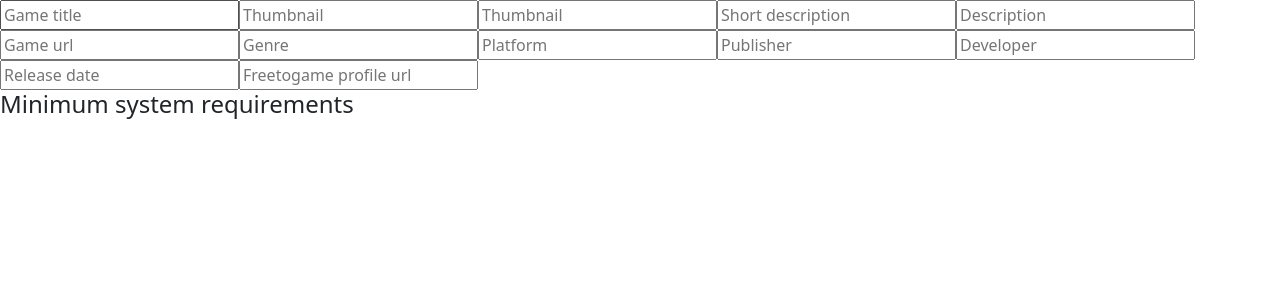
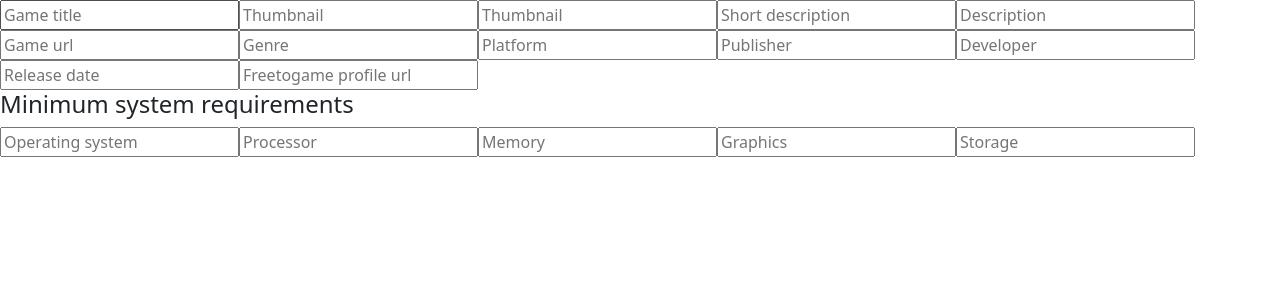
Before and after one commit to assembler-school/react-first-stage-project, a React (Create React App) app: page /new-game in a window 1280 px wide. Shown: the top 300 px of the page. Built offline with nearby package versions, Linux system fonts and the light colour scheme; no server answers.

Commit message:
building context+reducer

```diff
--- a/src/App.js
+++ b/src/App.js
@@ -1,23 +1,29 @@
 import { BrowserRouter as Router, Route, Switch } from "react-router-dom";
 import axios from "axios";
 import Home from "./pages/Home";
-import { useEffect, useReducer } from "react";
+import { createContext, useEffect, useReducer } from "react";
 import { HomeContext } from "./context/HomeContext";
 import GameDetails from "./pages/GameDetails";
 import NewGame from "./pages/NewGame";
 
 const initialState = {
   games: [],
+  gameDetails: {},
+  loadedGame: false,
 };
 
 function reducer(state, action) {
   switch (action.type) {
     case "LOAD":
-      return { games: [...action.payload] };
+      return { ...state, games: [...action.payload] };
+    case "LOAD_GAME":
+      return { ...state, gameDetails: action.payload, loadedGame: true };
     default:
       return state;
   }
 }
+
+export const testContext = createContext();
 
 function App() {
   const [state, dispatch] = useReducer(reducer, initialState);
@@ -52,6 +58,7 @@ function App() {
   }, [state.games]);
 
   return (
+    <testContext.Provider value={{ state: state, dispatch: dispatch }}>
       <Router>
         <Switch>
           <Route exact path="/game/:gameId">
@@ -63,12 +70,13 @@ function App() {
           </Route>
 
           <Route path="/">
-          <HomeContext.Provider value={{ state }}>
+            <HomeContext.Provider value={{ state: state, dispatch: dispatch }}>
               <Home />
             </HomeContext.Provider>
           </Route>
         </Switch>
       </Router>
+    </testContext.Provider>
   );
 }
 
--- a/src/pages/GameDetails.js
+++ b/src/pages/GameDetails.js
@@ -1,27 +1,17 @@
-import React, { useEffect, useReducer } from "react";
+import React, { useContext, useEffect } from "react";
 import Layout from "../components/Layout";
 import { useParams } from "react-router-dom";
 import axios from "axios";
-
-const initialState = {
-  currentGame: {},
-  loadedGame: false,
-};
-
-function reducer(state, action) {
-  switch (action.type) {
-    case "LOAD_GAME":
-      return { currentGame: action.payload, loadedGame: true };
-    default:
-      return state;
-  }
-}
+import { HomeContext } from "../context/HomeContext";
+import { testContext } from "../App";
 
 export default function GameDetails() {
-  const [state, dispatch] = useReducer(reducer, initialState);
+  // const [state, dispatch] = useReducer(reducer, initialState);
+  const { gameDetails } = useContext(HomeContext);
+  const { state, dispatch } = useContext(testContext);
 
   const { gameId } = useParams();
-  console.log(gameId);
+  console.log(state);
 
   useEffect(() => {
     var options = {
@@ -35,7 +25,7 @@ export default function GameDetails() {
     };
 
     axios.request(options).then(function (response) {
-      console.log(response.data);
+      // console.log(response.data);
       dispatch({ type: "LOAD_GAME", payload: response.data });
     });
   }, [gameId]);
@@ -52,12 +42,11 @@ export default function GameDetails() {
     game_url,
     release_date,
     minimum_system_requirements,
-  } = state.currentGame;
-  console.log(minimum_system_requirements);
+  } = state.gameDetails;
   return (
     <div>
       <Layout>
-        {state.currentGame === undefined && <div>ERROR</div>}
+        {state.gameDetails === undefined && <div>ERROR</div>}
         {state.loadedGame && (
           <div className="container">
             <h2>{title}</h2>
--- a/src/pages/NewGame.js
+++ b/src/pages/NewGame.js
@@ -373,18 +373,65 @@ export default function NewGame() {
 
             <h4>Minimum system requirements</h4>
 
-            {/*
+            <input
+              type="text"
+              label="Operating system"
+              id="os"
+              value={values.minimum_system_requirements.os}
+              placeholder="Operating system"
+              handleChange={handleChange}
+              handleBlur={handleBlur}
+              hasErrorMessage={values.minimum_system_requirements.os}
+              errorMessage={values.minimum_system_requirements.os}
+            />
 
+            <input
+              type="text"
+              label="Processor"
+              id="processor"
+              value={values.minimum_system_requirements.processor}
+              placeholder="Processor"
+              handleChange={handleChange}
+              handleBlur={handleBlur}
+              hasErrorMessage={values.minimum_system_requirements.processor}
+              errorMessage={values.minimum_system_requirements.processor}
+            />
 
+            <input
+              type="text"
+              label="Memory"
+              id="memory"
+              value={values.minimum_system_requirements.memory}
+              placeholder="Memory"
+              handleChange={handleChange}
+              handleBlur={handleBlur}
+              hasErrorMessage={values.minimum_system_requirements.memory}
+              errorMessage={values.minimum_system_requirements.memory}
+            />
 
-          minimum_system_requirements: {
-            os: "",
-            processor: "",
-            memory: "",
-            graphics: "",
-            storage: "",
+            <input
+              type="text"
+              label="Graphics"
+              id="graphics"
+              value={values.minimum_system_requirements.graphics}
+              placeholder="Graphics"
+              handleChange={handleChange}
+              handleBlur={handleBlur}
+              hasErrorMessage={values.minimum_system_requirements.graphics}
+              errorMessage={values.minimum_system_requirements.graphics}
+            />
 
-          }, */}
+            <input
+              type="text"
+              label="Storage"
+              id="storage"
+              value={values.minimum_system_requirements.storage}
+              placeholder="Storage"
+              handleChange={handleChange}
+              handleBlur={handleBlur}
+              hasErrorMessage={values.minimum_system_requirements.storage}
+              errorMessage={values.minimum_system_requirements.storage}
+            />
           </form>
         )}
       </Formik>
```
Lines whose indentation alone changed are shown as unchanged.
